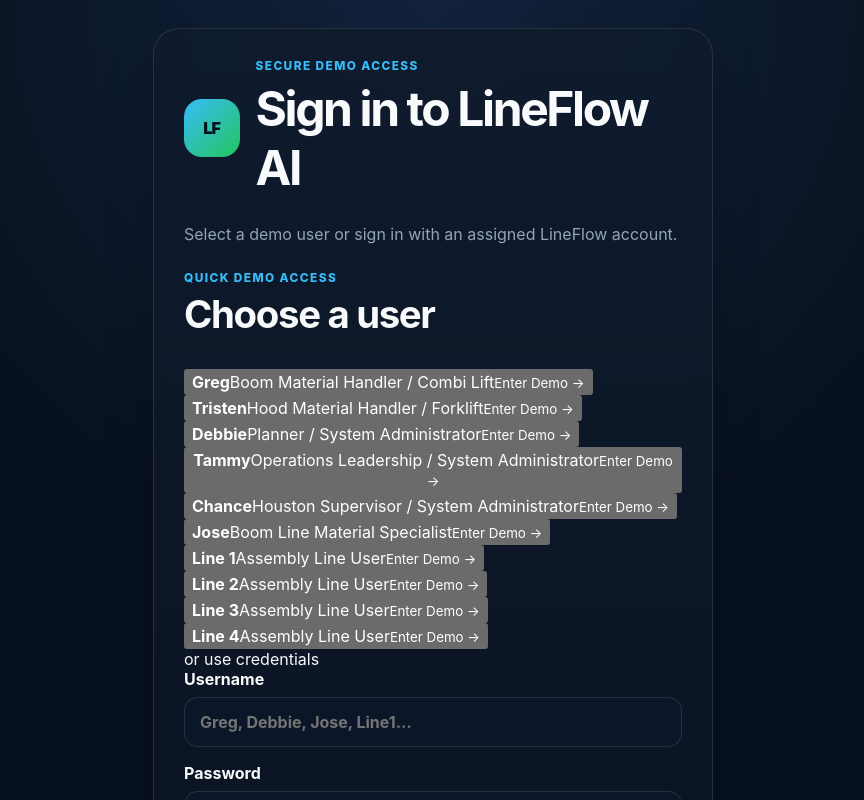
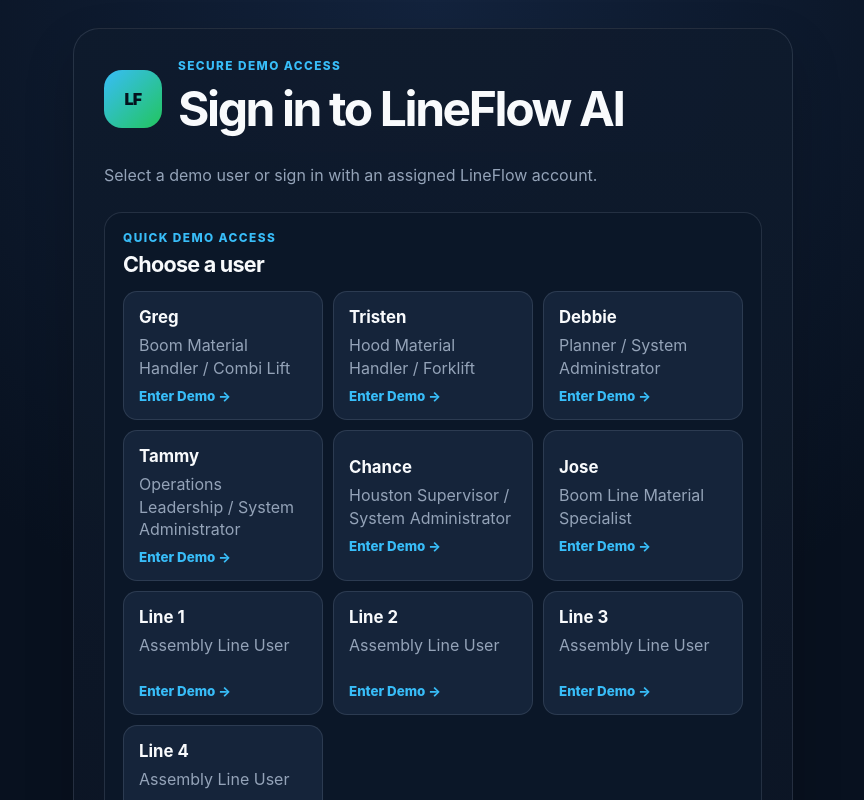
Before and after one commit to GregLivin/lineflow-ai, a Next.js app: page /login in a window 1280 px wide. Shown: the top 800 px of the page, without its empty margins (207-1071 px from the left). Built offline with nearby package versions, Linux system fonts and the light colour scheme.

Commit message:
Polish role-aware login demo UI

```diff
--- a/app/login/page.tsx
+++ b/app/login/page.tsx
@@ -1,7 +1,7 @@
 'use client';
 
-import { FormEvent, useMemo, useState } from 'react';
-import { useRouter, useSearchParams } from 'next/navigation';
+import { FormEvent, useEffect, useMemo, useState } from 'react';
+import { useRouter } from 'next/navigation';
 
 const demoUsers: Record<string, { name: string; role: string; group: string }> = {
   greg: { name: 'Greg', role: 'Boom Material Handler / Combi Lift', group: 'handler' },
@@ -25,14 +25,17 @@ const roleInfo: Record<string, { title: string; subtitle: string }> = {
 
 export default function LoginPage() {
   const router = useRouter();
-  const searchParams = useSearchParams();
-  const selectedRole = searchParams.get('role') || '';
-  const selectedRoleInfo = roleInfo[selectedRole];
-
+  const [selectedRole, setSelectedRole] = useState('');
   const [username, setUsername] = useState('');
   const [password, setPassword] = useState('');
   const [error, setError] = useState('');
 
+  useEffect(() => {
+    const role = new URLSearchParams(window.location.search).get('role') || '';
+    setSelectedRole(roleInfo[role] ? role : '');
+  }, []);
+
+  const selectedRoleInfo = roleInfo[selectedRole];
   const quickUsers = useMemo(() => {
     const entries = Object.entries(demoUsers);
     return selectedRole ? entries.filter(([, user]) => user.group === selectedRole) : entries;
@@ -56,7 +59,7 @@ export default function LoginPage() {
     }
 
     if (selectedRole && user.group !== selectedRole) {
-      setError(`This account belongs to a different LineFlow role. Choose one of the ${selectedRoleInfo?.title || 'selected role'} accounts below.`);
+      setError('This account belongs to a different LineFlow role. Choose one of the users shown above.');
       return;
     }
 
@@ -66,7 +69,7 @@ export default function LoginPage() {
 
   return (
     <main className="shell authShell">
-      <section className="authCard">
+      <section className="authCard" style={{ width: 'min(720px, 100%)' }}>
         <div className="brandRow">
           <div className="logoMark">LF</div>
           <div>
@@ -79,27 +82,45 @@ export default function LoginPage() {
           {selectedRoleInfo?.subtitle || 'Select a demo user or sign in with an assigned LineFlow account.'}
         </p>
 
-        <div className="quickLoginBlock">
-          <div className="quickLoginHeader">
+        <div style={{ padding: 18, border: '1px solid rgba(148, 163, 184, 0.18)', borderRadius: 18, background: '#0b1728', marginBottom: 22 }}>
+          <div style={{ display: 'flex', alignItems: 'flex-start', justifyContent: 'space-between', gap: 14, flexWrap: 'wrap', marginBottom: 14 }}>
             <div>
               <p className="eyebrow">Quick Demo Access</p>
-              <h2>Choose a user</h2>
+              <h2 style={{ marginBottom: 0, fontSize: '1.35rem' }}>Choose a user</h2>
             </div>
-            {selectedRole ? <button className="secondaryButton" type="button" onClick={() => router.push('/login')}>View all roles</button> : null}
+            {selectedRole ? <button className="secondaryButton" type="button" onClick={() => { setSelectedRole(''); router.replace('/login'); }}>View all roles</button> : null}
           </div>
 
-          <div className="quickLoginGrid">
+          <div style={{ display: 'grid', gridTemplateColumns: 'repeat(auto-fit, minmax(190px, 1fr))', gap: 10 }}>
             {quickUsers.map(([key, user]) => (
-              <button className="quickLoginCard" type="button" key={key} onClick={() => signInAs(key)}>
-                <strong>{user.name}</strong>
-                <span>{user.role}</span>
-                <small>Enter Demo →</small>
+              <button
+                type="button"
+                key={key}
+                onClick={() => signInAs(key)}
+                style={{
+                  minHeight: 118,
+                  padding: 15,
+                  textAlign: 'left',
+                  borderRadius: 14,
+                  border: '1px solid rgba(148, 163, 184, 0.18)',
+                  background: '#15243a',
+                  color: '#f8fafc',
+                  cursor: 'pointer',
+                }}
+              >
+                <strong style={{ display: 'block', fontSize: '1.05rem', marginBottom: 7 }}>{user.name}</strong>
+                <span style={{ display: 'block', color: '#94a3b8', lineHeight: 1.4, minHeight: 40 }}>{user.role}</span>
+                <small style={{ display: 'block', color: '#38bdf8', fontWeight: 800, marginTop: 9 }}>Enter Demo →</small>
               </button>
             ))}
           </div>
         </div>
 
-        <div className="loginDivider"><span>or use credentials</span></div>
+        <div style={{ display: 'flex', alignItems: 'center', gap: 12, margin: '18px 0', color: '#94a3b8', fontSize: '.8rem', textTransform: 'uppercase', letterSpacing: '.08em', fontWeight: 800 }}>
+          <span style={{ height: 1, background: 'rgba(148, 163, 184, 0.18)', flex: 1 }} />
+          <span>or use credentials</span>
+          <span style={{ height: 1, background: 'rgba(148, 163, 184, 0.18)', flex: 1 }} />
+        </div>
 
         <form className="loginForm" onSubmit={handleSubmit}>
           <label>
@@ -114,7 +135,7 @@ export default function LoginPage() {
           <button className="primaryButton fullButton" type="submit">Sign In</button>
         </form>
 
-        <p className="demoNote">Demo password for all current accounts: <strong>12345</strong>. Quick Demo Access does not require typing the password.</p>
+        <p className="demoNote">Demo password for all current accounts: <strong>12345</strong>. Quick Demo Access signs directly into the selected user view.</p>
       </section>
     </main>
   );
```
